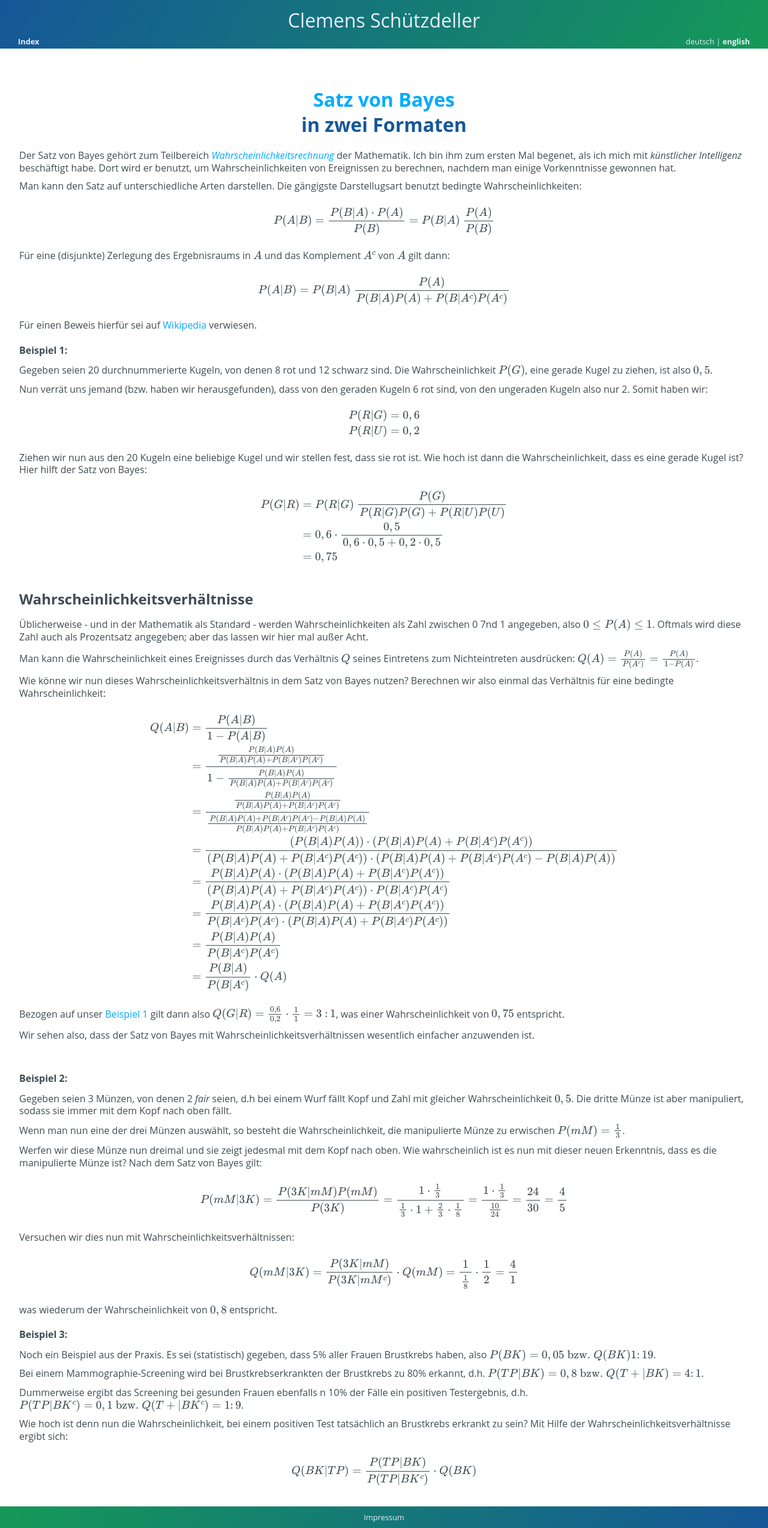
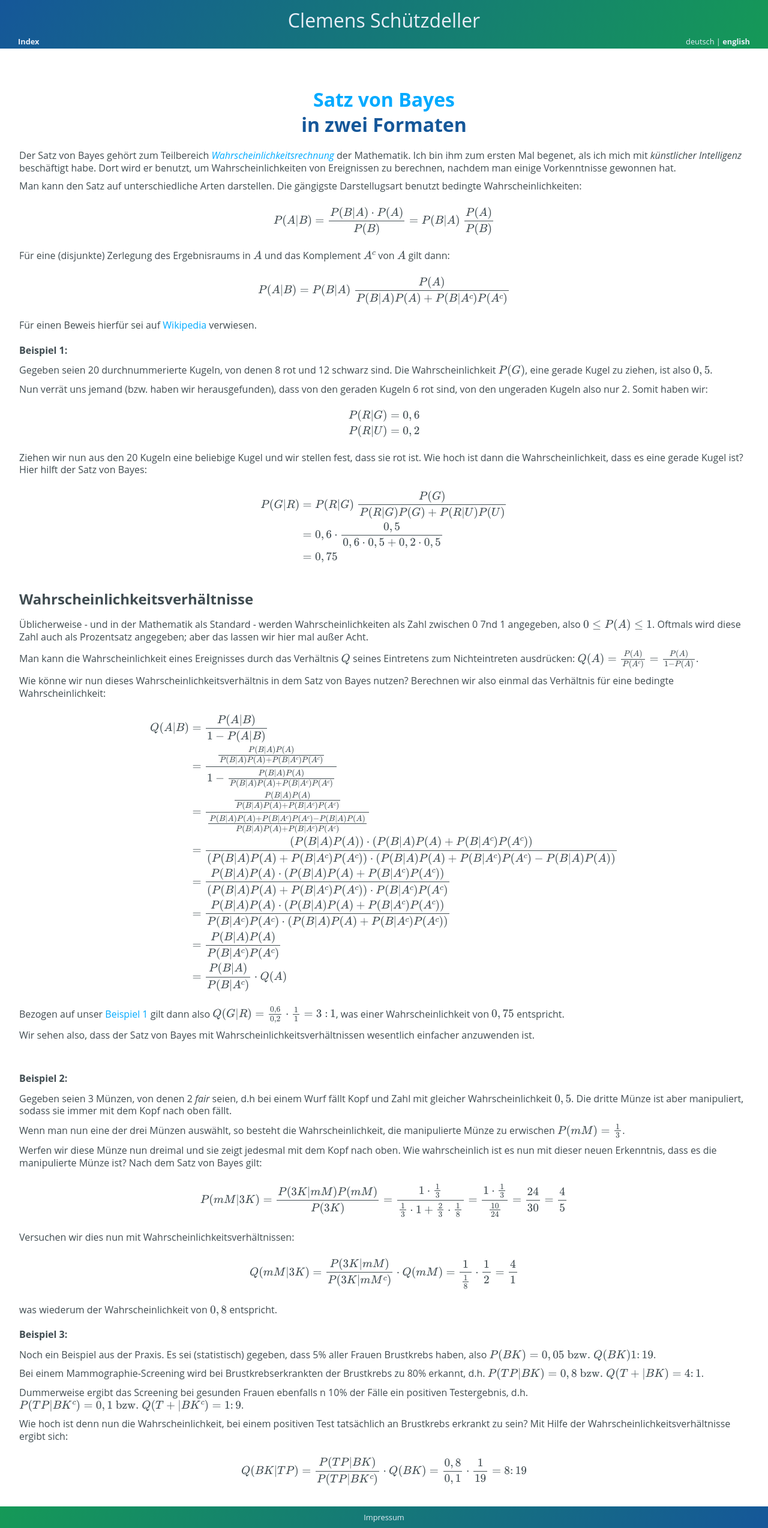
Before and after one commit to cs-LA/home, a Jekyll site: the page built from Wahrscheinlichkeitsrechnung/Bayes.md, in a window 1280 px wide. Shown: the whole page at 60% size. Built offline with Jekyll 4.4.1, drawn with Linux system fonts in a browser that asks for light colours; our own code applies the rules of GitHub Pages for plain Markdown files.

Commit message:
Update Bayes.md

```diff
--- a/Wahrscheinlichkeitsrechnung/Bayes.md
+++ b/Wahrscheinlichkeitsrechnung/Bayes.md
@@ -94,4 +94,4 @@ Dummerweise ergibt das Screening bei gesunden Frauen ebenfalls n 10% der Fälle
 
 Wie hoch ist denn nun die Wahrscheinlichkeit, bei einem positiven Test tatsächlich an Brustkrebs erkrankt zu sein? Mit Hilfe der Wahrscheinlichkeitsverhältnisse ergibt sich:
 
-$$Q(BK \vert TP) = \frac{P(TP \vert BK)}{P(TP \vert BK^c)} \cdot Q(BK)$$
+$$Q(BK \vert TP) = \frac{P(TP \vert BK)}{P(TP \vert BK^c)} \cdot Q(BK) = \frac{0,8}{0,1} \cdot \frac{1}{19} = 8 \colon 19$$
```
